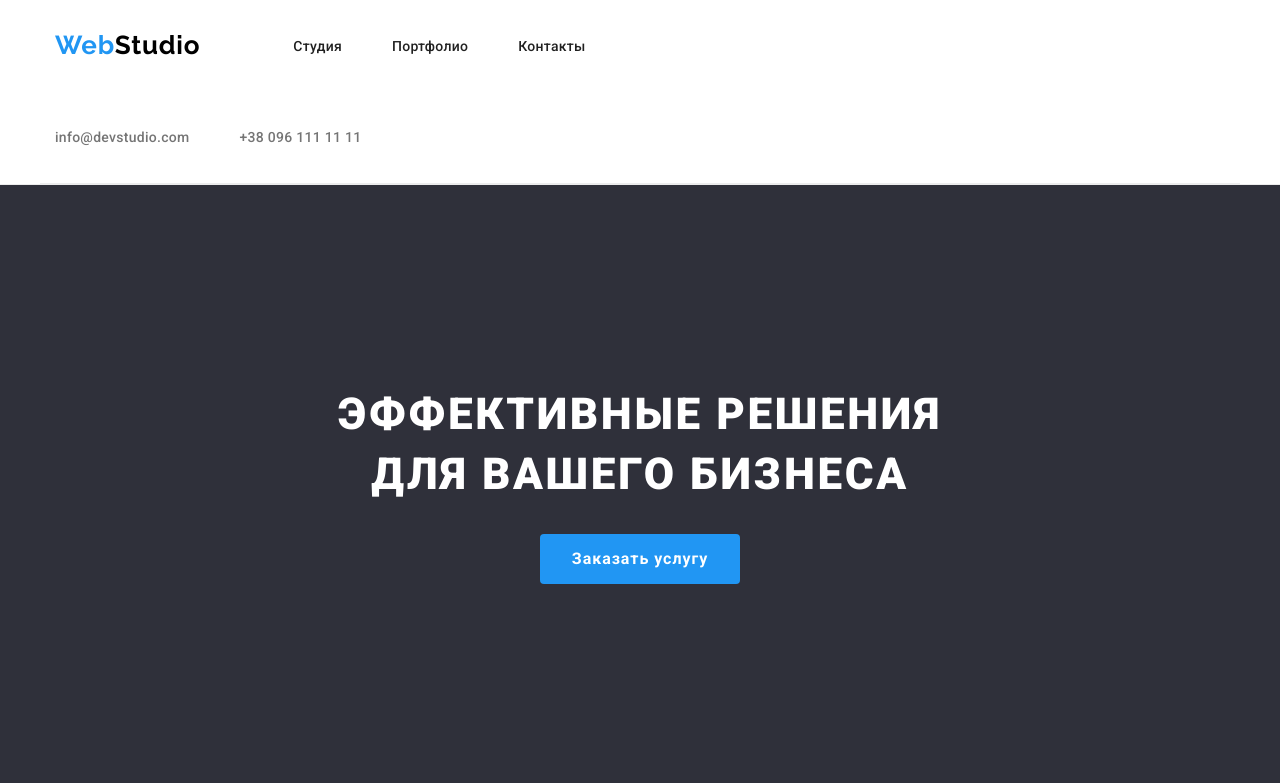
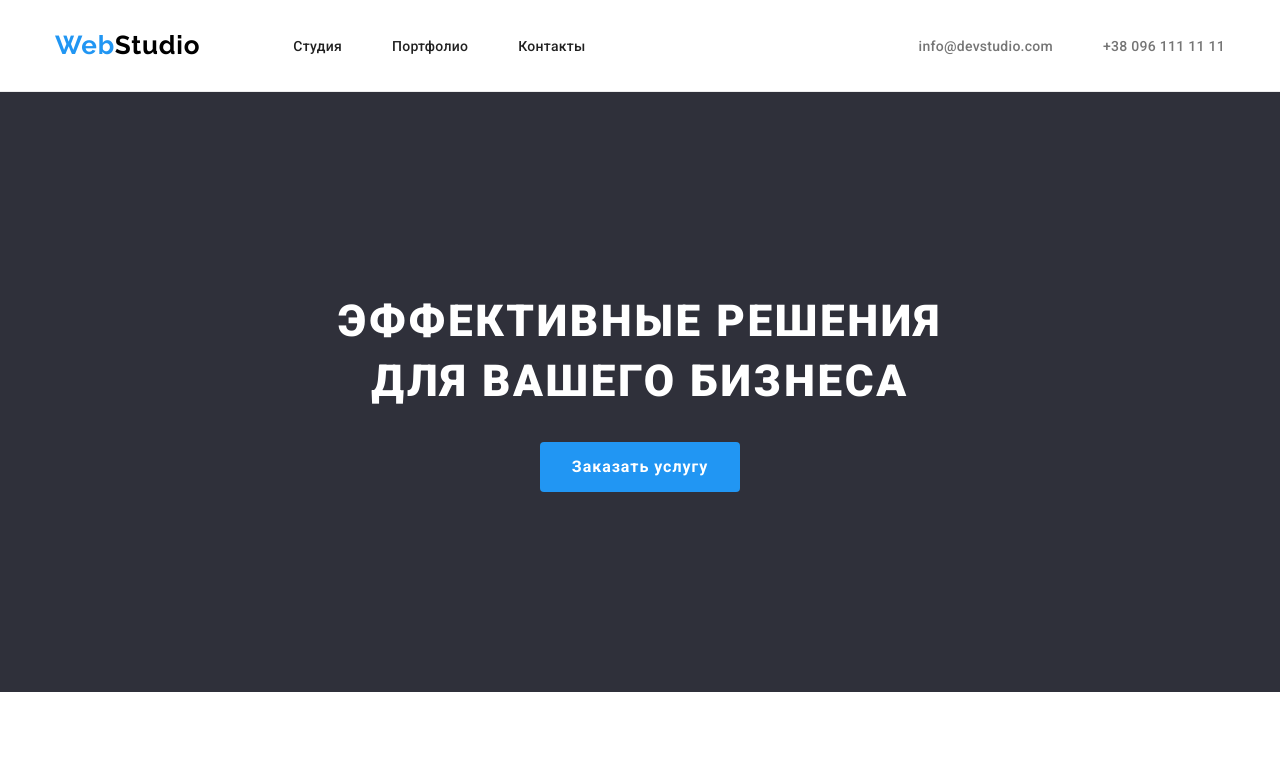
Before and after one commit to sashatytarchuk/goit-markup-hw-03, a plain HTML site: page index.html in a window 1280 px wide. Shown: the top 783 px of the page. Drawn offline with nearby package versions, Linux system fonts and the light colour scheme.

Commit message:
index.html

```diff
--- a/index.html
+++ b/index.html
@@ -21,7 +21,8 @@
 </head>
 <body>
     <header class="header">
-        <div class="header container">
+        <div class="container">
+            <div class="header-inner">
             <nav>
                 <a href="./index.html" class="logo-link"><span class="logo-web">Web</span>Studio</a>
                 <ul class="links-list">
@@ -40,6 +41,7 @@
                 <li class="list-item"><a href="mailto:info@devstudio.com" class="mail-link">info@devstudio.com</a></li>
                 <li class="list-item"><a href="tel:+380961111111" class="call-link">+38 096 111 11 11</a></li>
             </ul>
+            </div>
         </div>
     </header>
     <main>
```
